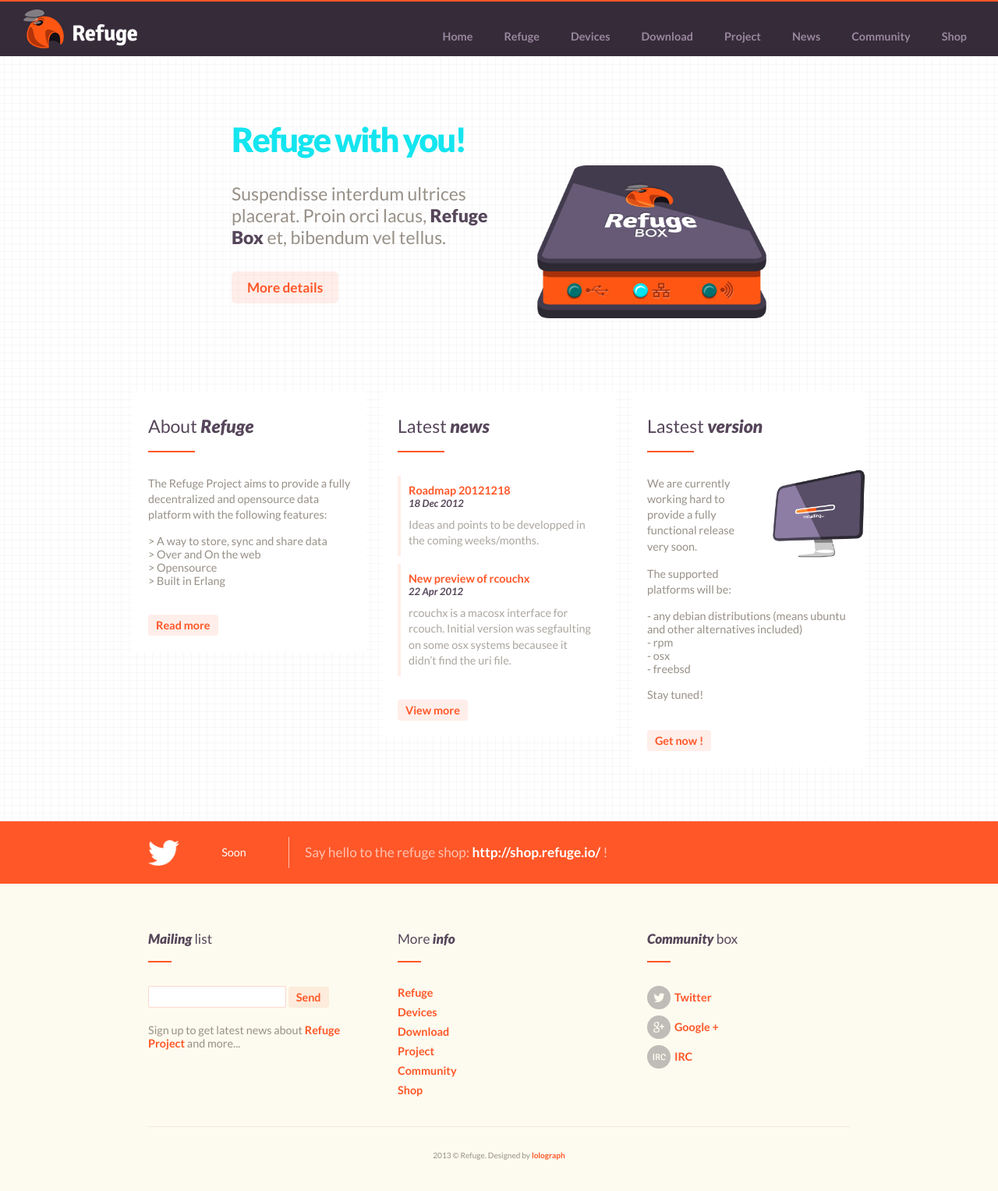
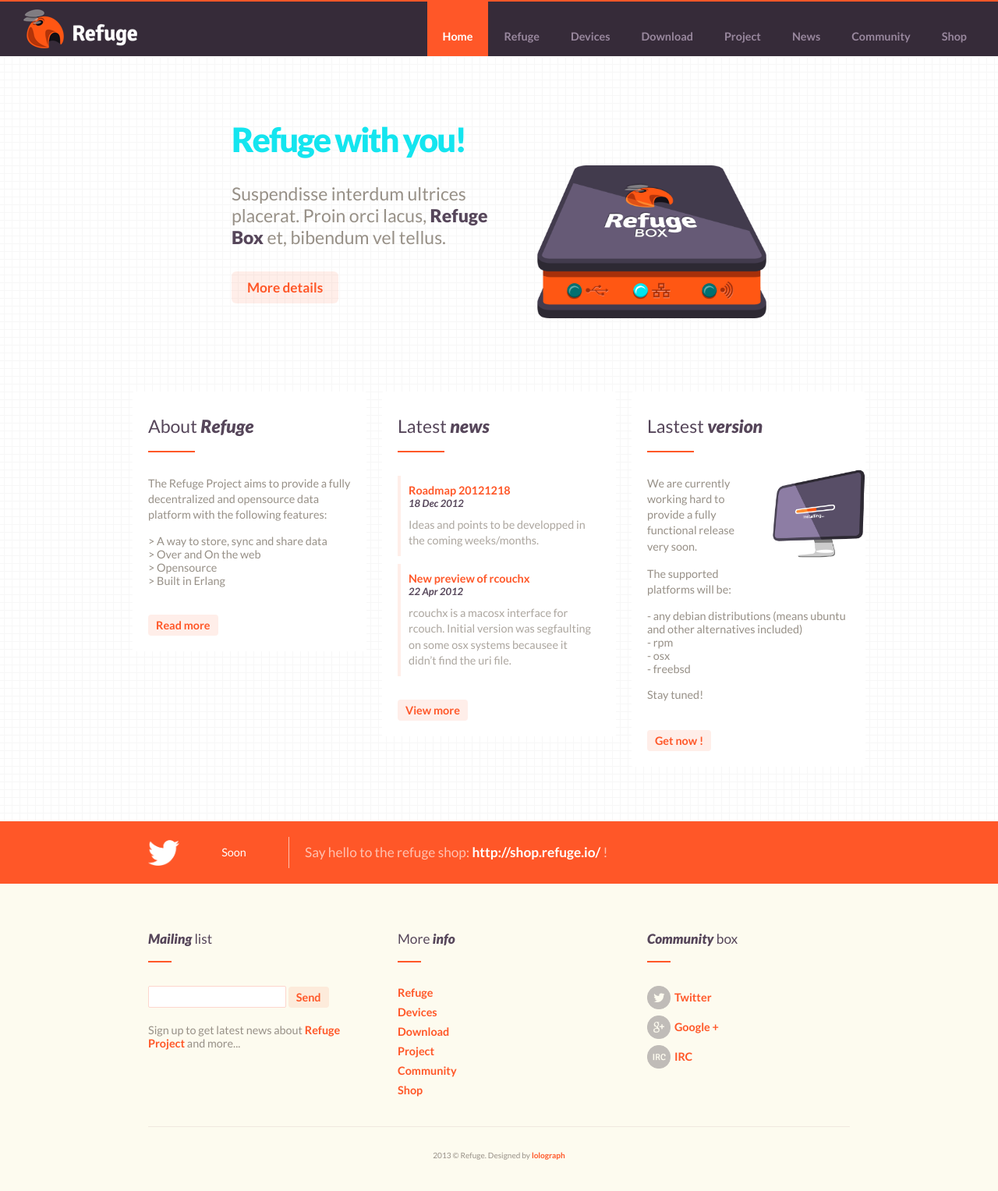
Before and after one commit to refuge/refuge.io, a Jekyll site: the page built from web/index.html, in a window 1280 px wide. Shown: the whole page at 78% size. Built offline with Jekyll 4.4.1, drawn with Linux system fonts in a browser that asks for light colours.

Commit message:
A few fixes.

```diff
--- a/web/_includes/header.html
+++ b/web/_includes/header.html
@@ -2,7 +2,7 @@
                 <a href="/" class="a-backtohome"></a>
                 <nav>
                     <ul>
-                        <li><a href="/">Home</a></li>
+                        <li class="selected"><a href="/">Home</a></li>
                         <li><a href="/details">Refuge</a></li>
                         <li><a href="/devices">Devices</a>
                         <!--<ul class="ss-menu">
--- a/web/index.html
+++ b/web/index.html
@@ -24,7 +24,7 @@
             <section class="bestpoints">
                 <div class="one-third">
                     <article>
-                    <h2><div></div>About <span>Refuge</span></h2>
+                    <h2>About <span>Refuge</span></h2>
                     <p>
                     The Refuge Project aims to provide a fully decentralized and opensource data platform with the following features:
                     <ul>
@@ -41,7 +41,7 @@
                 </div>
                 <div class="one-third">
                     <article>
-                    <h2><div></div>Latest <span>news</span></h2>
+                    <h2>Latest <span>news</span></h2>
                     <ul class="list-items">
                         {% for post in site.posts limit:2 %}
                         <li>
@@ -58,9 +58,9 @@
                     </div>
                     </article>
                 </div>
-                <div class="one-third last">
+                <div class="one-third">
                     <article class="article-version">
-                    <h2><div></div>Lastest <span>version</span></h2>
+                    <h2>Lastest <span>version</span></h2>
                     <p>We are currently working hard to provide a fully functional release very soon.</p>
                     <p>The supported platforms will be:
                     <ul>
```
